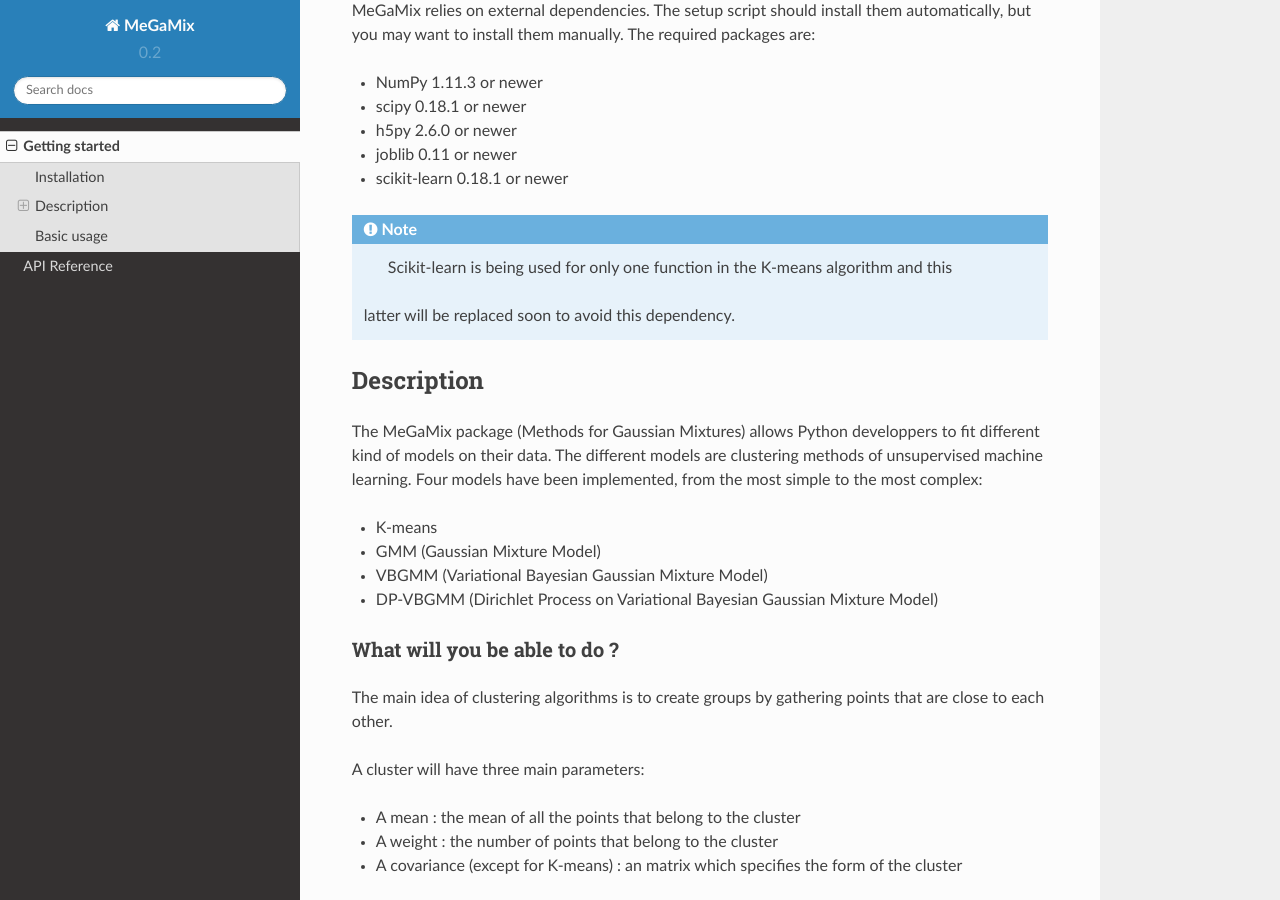
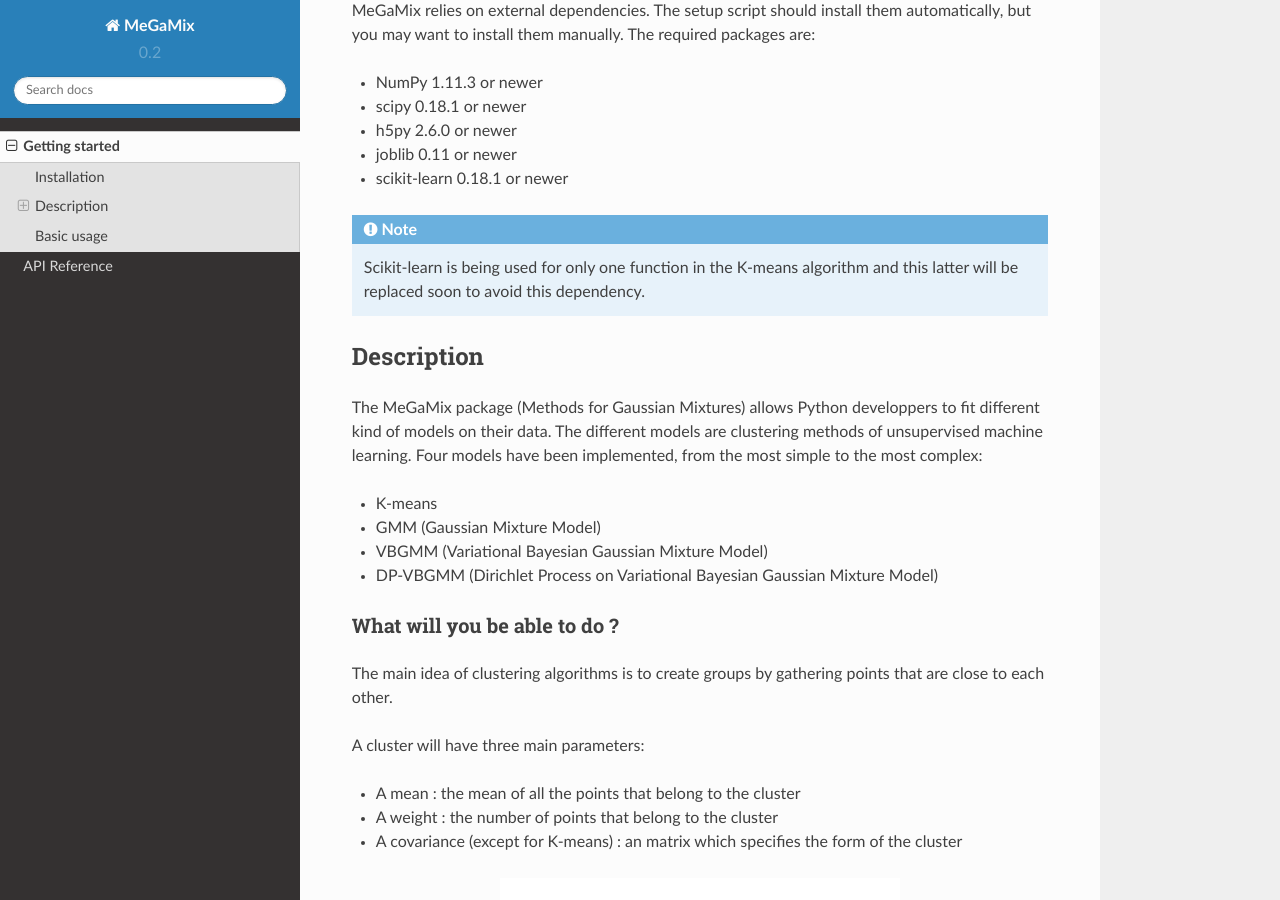
Before and after one commit to 14thibea/megamix, a Sphinx documentation site: the page built from doc/getting_started.rst, in a window 1280 px wide and 900 px high, scrolled down 404 px. Built offline with Sphinx 7.4.7 and the Read the Docs theme 2.0.0, drawn with Linux system fonts in a browser that asks for light colours.

Commit message:
changed conf.py

```diff
--- a/doc/conf.py
+++ b/doc/conf.py
@@ -35,7 +35,7 @@
     'sphinx.ext.viewcode','sphinx.ext.ifconfig']
 
 # Add any paths that contain templates here, relative to this directory.
-templates_path = ['_templates']
+#templates_path = ['_templates']
 
 # The suffix(es) of source filenames.
 # You can specify multiple suffix as a list of string:
@@ -95,7 +95,7 @@
 # Add any paths that contain custom static files (such as style sheets) here,
 # relative to this directory. They are copied after the builtin static files,
 # so a file named "default.css" will overwrite the builtin "default.css".
-html_static_path = ['_static']
+#html_static_path = ['_static']
 
 
 # -- Options for HTMLHelp output ------------------------------------------
--- a/doc/example.py
+++ b/doc/example.py
@@ -34,9 +34,10 @@
 # The model is created
 GM = DPVariationalGaussianMixture(n_components)
 
+# The model
 
 ##########################
-# Analyse of the model
+# Analysis of the model
 ##########################
 
 
--- a/doc/getting_started.rst
+++ b/doc/getting_started.rst
@@ -21,8 +21,7 @@
 
 .. note::
 
-	Scikit-learn is being used for only one function in the K-means algorithm and this
-    latter will be replaced soon to avoid this dependency.
+	Scikit-learn is being used for only one function in the K-means algorithm and this latter will be replaced soon to avoid this dependency.
 
 Description
 ===========
```
